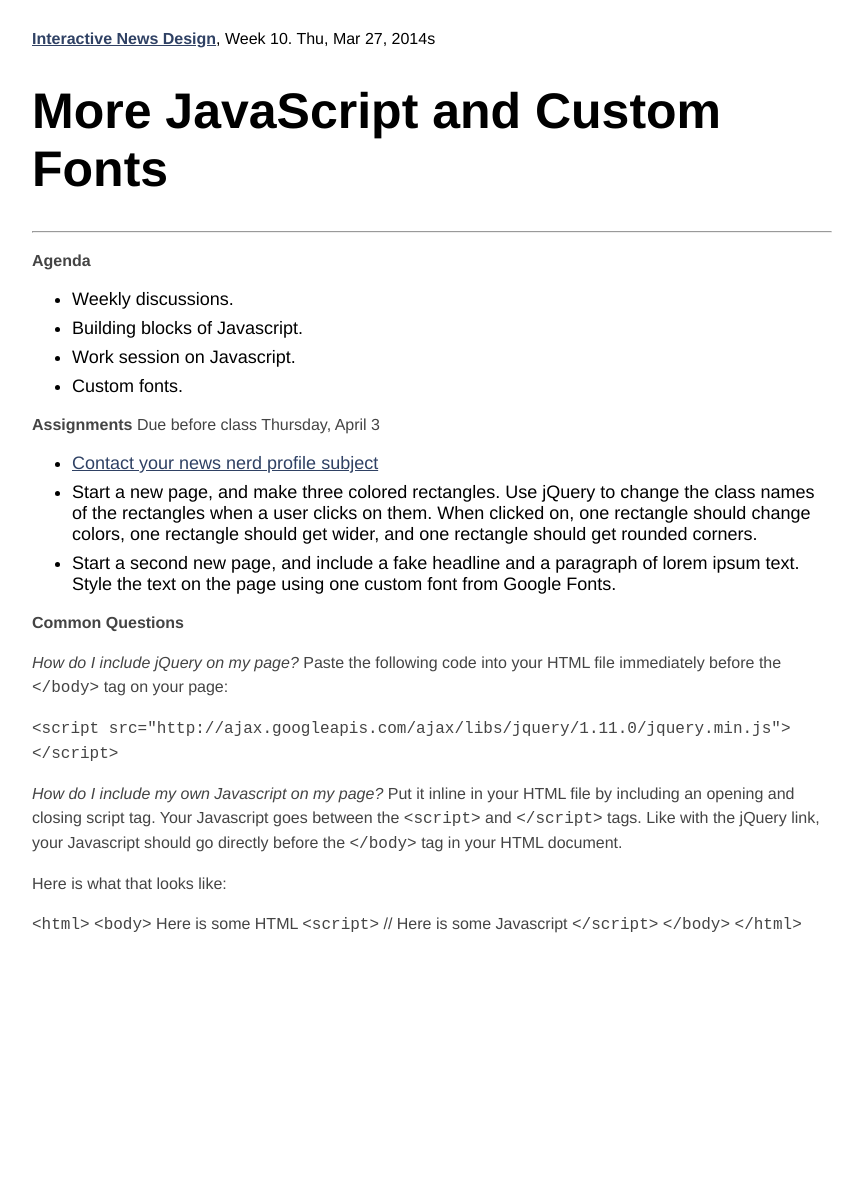
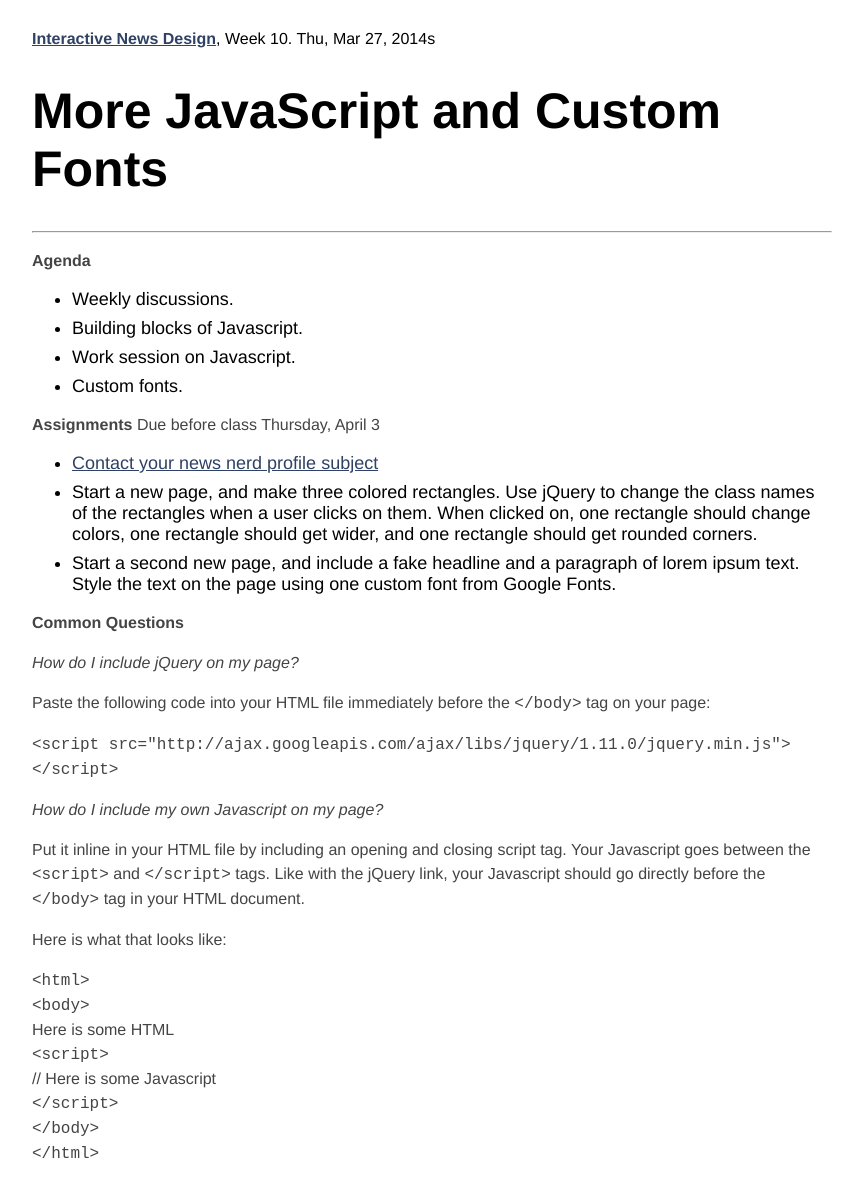
Before and after one commit to tysone/2014-columbia, a Jekyll site: the page built from _posts/2014-03-27-class-18.md, in a window 1280 px wide. Shown: the whole page, without its empty margins (248-1111 px from the left). Built offline with Jekyll 4.4.1, drawn with Linux system fonts in a browser that asks for light colours; before the commit the page ends 967 px from its top, so only the background shows below that.

```diff
--- a/_posts/2014-03-27-class-18.md
+++ b/_posts/2014-03-27-class-18.md
@@ -21,20 +21,22 @@
 **Common Questions**
 
 *How do I include jQuery on my page?*
+
 Paste the following code into your HTML file immediately before the `</body>` tag on your page:
 
 `<script src="http://ajax.googleapis.com/ajax/libs/jquery/1.11.0/jquery.min.js"></script>`
 
 *How do I include my own Javascript on my page?*
+
 Put it inline in your HTML file by including an opening and closing script tag. Your Javascript goes between the `<script>` and `</script>` tags. Like with the jQuery link, your Javascript should go directly before the `</body>` tag in your HTML document.
 
 Here is what that looks like:
 
-`<html>`
-`<body>`
-Here is some HTML
-`<script>`
-// Here is some Javascript
-`</script>`
-`</body>`
+`<html>`<br />
+`<body>`<br />
+Here is some HTML<br />
+`<script>`<br />
+// Here is some Javascript<br />
+`</script>`<br />
+`</body>`<br />
 `</html>`
```
